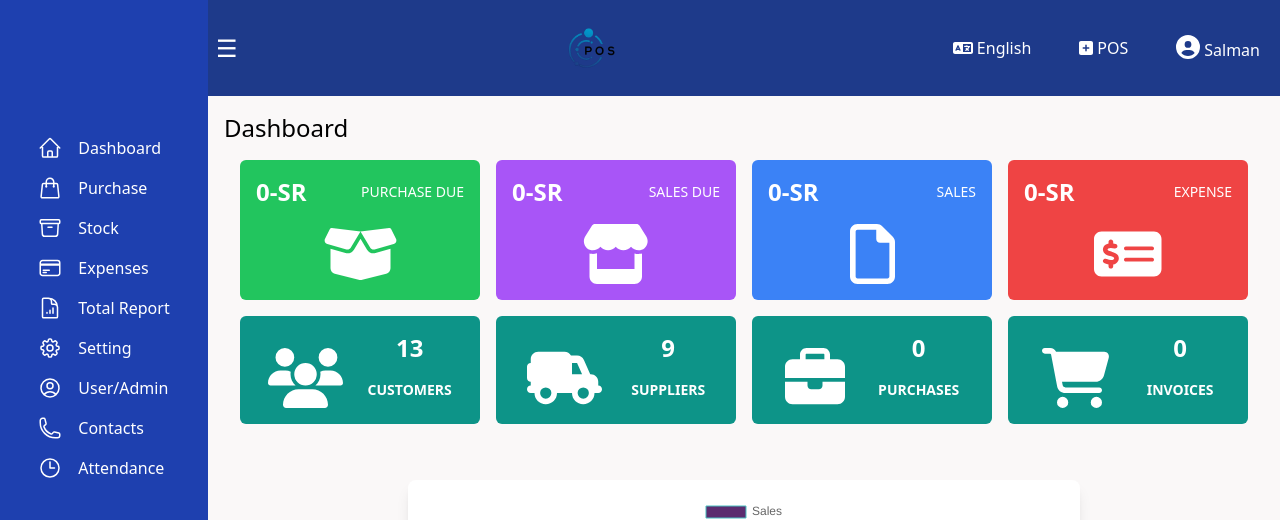
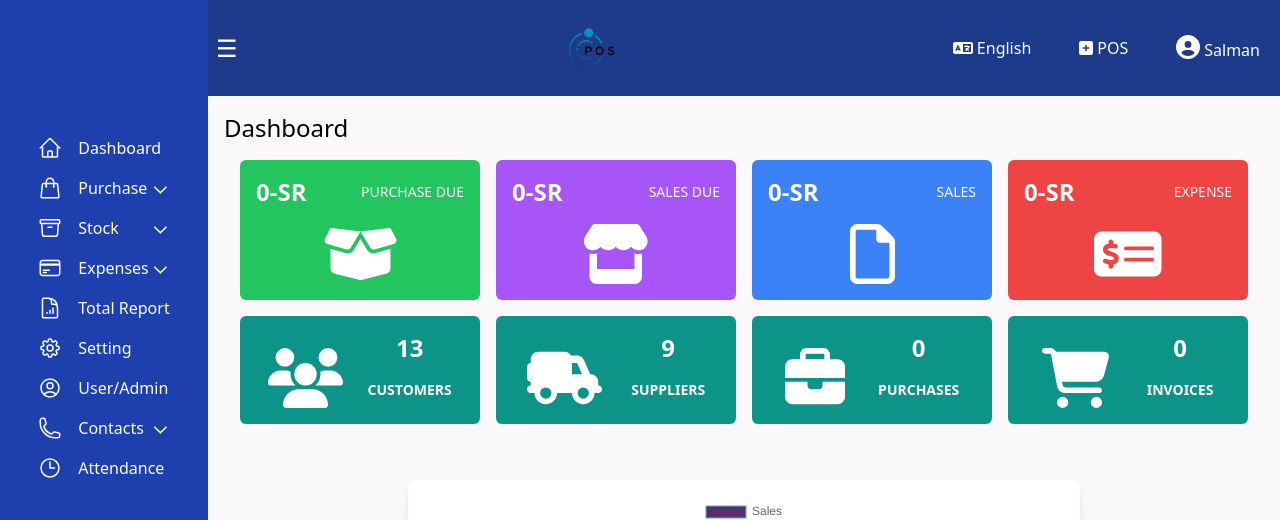
Before and after one commit to ashik12060/pos-site, a React (Create React App) app: page /dashboard in a window 1280 px wide. Shown: the top 520 px of the page. Built offline with nearby package versions, Linux system fonts and the light colour scheme.

Commit message:
sidebar re-build

```diff
--- a/src/components/Sidebar/Sidebar.js
+++ b/src/components/Sidebar/Sidebar.js
@@ -1,14 +1,36 @@
 import React, { useState } from 'react';
 import { Link } from 'react-router-dom';
-import { HomeIcon, ShoppingBagIcon, ArchiveBoxIcon, CreditCardIcon, DocumentChartBarIcon, Cog8ToothIcon, UserCircleIcon, PhoneIcon, ClockIcon } from '@heroicons/react/24/outline';
-
+import {
+  HomeIcon,
+  ShoppingBagIcon,
+  ArchiveBoxIcon,
+  CreditCardIcon,
+  DocumentChartBarIcon,
+  Cog8ToothIcon,
+  UserCircleIcon,
+  PhoneIcon,
+  ClockIcon,
+} from '@heroicons/react/24/outline';
 
 const Sidebar = ({ isOpen, toggleSidebar }) => {
   const [isContactsOpen, setIsContactsOpen] = useState(false);
+  const [isExpensesOpen, setIsExpensesOpen] = useState(false);
+  const [isPurchaseOpen, setIsPurchaseOpen] = useState(false);
+  const [isStockOpen, setIsStockOpen] = useState(false);
 
   const toggleContacts = () => {
     setIsContactsOpen(!isContactsOpen);
   };
+  const toggleStock = () => {
+    setIsStockOpen(!isStockOpen);
+  };
+  const toggleExpenses = () => {
+    setIsExpensesOpen(!isExpensesOpen);
+  };
+  const togglePurchase = () => {
+    setIsPurchaseOpen(!isPurchaseOpen);
+  };
+
   return (
     <aside className={`fixed top-0 left-0 h-full bg-blue-800 text-white transition-all duration-300 transform ${isOpen ? 'w-52' : 'w-16'} overflow-hidden`}>
       <nav className="flex flex-col items-center p-4">
@@ -26,9 +48,11 @@ const Sidebar = ({ isOpen, toggleSidebar }) => {
               <HomeIcon className="h-6 w-6" />
             )}
           </Link>
-          <Link
-            to="/purchase"
-            className={`flex items-center py-2 ${isOpen ? 'justify-start' : 'justify-center'} w-full`}
+
+
+         <div
+            className={`flex items-center py-2 ${isOpen ? 'justify-start' : 'justify-center'} w-full cursor-pointer`}
+            onClick={togglePurchase}
           >
             {isOpen ? (
               <>
@@ -38,10 +62,44 @@ const Sidebar = ({ isOpen, toggleSidebar }) => {
             ) : (
               <ShoppingBagIcon className="h-6 w-6" />
             )}
-          </Link>
-          <Link
-            to="/stock"
-            className={`flex items-center py-2 ${isOpen ? 'justify-start' : 'justify-center'} w-full`}
+            {isOpen && (
+              <svg
+                className="h-4 w-4 ml-auto transform rotate-90"
+                viewBox="0 0 20 20"
+                fill="none"
+                stroke="currentColor"
+              >
+                <path
+                  strokeLinecap="round"
+                  strokeLinejoin="round"
+                  strokeWidth={2}
+                  d="M9 5l7 7-7 7"
+                />
+              </svg>
+            )}
+          </div>
+
+          {isPurchaseOpen && (
+            <ul className="flex flex-col mt-2 w-full">
+              <li className={`flex items-center  px-4 ${isOpen ? 'justify-start' : 'justify-center'} w-full`}>
+                <Link to="/purchase" className="flex items-center w-full">
+                  <span className="ml-4">New Purchases</span>
+                </Link>
+              </li>
+              <li className={`flex items-center  px-4 ${isOpen ? 'justify-start' : 'justify-center'} w-full`}>
+                <Link to="/purchase" className="flex items-center w-full">
+                  <span className="ml-4">Purchases List
+                  </span>
+                </Link>
+              </li>
+            </ul>
+          )}
+
+{/*  */}
+
+<div
+            className={`flex items-center py-2 ${isOpen ? 'justify-start' : 'justify-center'} w-full cursor-pointer`}
+            onClick={toggleStock}
           >
             {isOpen ? (
               <>
@@ -51,10 +109,53 @@ const Sidebar = ({ isOpen, toggleSidebar }) => {
             ) : (
               <ArchiveBoxIcon className="h-6 w-6" />
             )}
-          </Link>
-          <Link
-            to="/expenses"
-            className={`flex items-center py-2 ${isOpen ? 'justify-start' : 'justify-center'} w-full`}
+            {isOpen && (
+              <svg
+                className="h-4 w-4 ml-auto transform rotate-90"
+                viewBox="0 0 20 20"
+                fill="none"
+                stroke="currentColor"
+              >
+                <path
+                  strokeLinecap="round"
+                  strokeLinejoin="round"
+                  strokeWidth={2}
+                  d="M9 5l7 7-7 7"
+                />
+              </svg>
+            )}
+          </div>
+
+          {isStockOpen && (
+            <ul className="flex flex-col mt-2 w-full">
+              <li className={`flex items-center  px-4 ${isOpen ? 'justify-start' : 'justify-center'} w-full`}>
+                <Link to="/stock" className="flex items-center w-full">
+                  <span className="ml-4">Categories</span>
+                </Link>
+              </li>
+              <li className={`flex items-center  px-4 ${isOpen ? 'justify-start' : 'justify-center'} w-full`}>
+                <Link to="/contacts" className="flex items-center w-full">
+                  <span className="ml-4">Product list
+                  </span>
+                </Link>
+              </li>
+              <li className={`flex items-center  px-4 ${isOpen ? 'justify-start' : 'justify-center'} w-full`}>
+                <Link to="/contacts" className="flex items-center w-full">
+                  <span className="ml-4">Stock Report
+                  </span>
+                </Link>
+              </li>
+            </ul>
+          )}
+
+
+
+
+
+          {/* expenses starts */}
+          <div
+            className={`flex items-center py-2 ${isOpen ? 'justify-start' : 'justify-center'} w-full cursor-pointer`}
+            onClick={toggleExpenses}
           >
             {isOpen ? (
               <>
@@ -64,7 +165,45 @@ const Sidebar = ({ isOpen, toggleSidebar }) => {
             ) : (
               <CreditCardIcon className="h-6 w-6" />
             )}
-          </Link>
+            {isOpen && (
+              <svg
+                className="h-4 w-4 ml-auto transform rotate-90"
+                viewBox="0 0 20 20"
+                fill="none"
+                stroke="currentColor"
+              >
+                <path
+                  strokeLinecap="round"
+                  strokeLinejoin="round"
+                  strokeWidth={2}
+                  d="M9 5l7 7-7 7"
+                />
+              </svg>
+            )}
+          </div>
+
+          {isExpensesOpen && (
+            <ul className="flex flex-col mt-2 w-full">
+              <li className={`flex items-center  px-4 ${isOpen ? 'justify-start' : 'justify-center'} w-full`}>
+                <Link to="/contacts" className="flex items-center w-full">
+                  <span className="ml-4">Expenses list</span>
+                </Link>
+              </li>
+              <li className={`flex items-center  px-4 ${isOpen ? 'justify-start' : 'justify-center'} w-full`}>
+                <Link to="/contacts" className="flex items-center w-full">
+                  <span className="ml-4">Category list
+                  </span>
+                </Link>
+              </li>
+            </ul>
+          )}
+          {/* expenses ended */}
+
+
+
+
+
+
           <Link
             to="/total-report"
             className={`flex items-center py-2 ${isOpen ? 'justify-start' : 'justify-center'} w-full`}
@@ -105,9 +244,10 @@ const Sidebar = ({ isOpen, toggleSidebar }) => {
             )}
           </Link>
 
-          <Link
-            to="/contacts"
-            className={`flex items-center py-2 ${isOpen ? 'justify-start' : 'justify-center'} w-full`}
+          {/* Contacts Dropdown */}
+          <div
+            className={`flex items-center py-2 ${isOpen ? 'justify-start' : 'justify-center'} w-full cursor-pointer`}
+            onClick={toggleContacts}
           >
             {isOpen ? (
               <>
@@ -117,9 +257,39 @@ const Sidebar = ({ isOpen, toggleSidebar }) => {
             ) : (
               <PhoneIcon className="h-6 w-6" />
             )}
-          </Link>
+            {isOpen && (
+              <svg
+                className="h-4 w-4 ml-auto transform rotate-90"
+                viewBox="0 0 20 20"
+                fill="none"
+                stroke="currentColor"
+              >
+                <path
+                  strokeLinecap="round"
+                  strokeLinejoin="round"
+                  strokeWidth={2}
+                  d="M9 5l7 7-7 7"
+                />
+              </svg>
+            )}
+          </div>
 
+          {isContactsOpen && (
+            <ul className="flex flex-col mt-2 w-full">
+              <li className={`flex items-center  px-4 ${isOpen ? 'justify-start' : 'justify-center'} w-full`}>
+                <Link to="/contacts" className="flex items-center w-full">
+                  <span className="ml-4">Contacts</span>
+                </Link>
+              </li>
+              <li className={`flex items-center  px-4 ${isOpen ? 'justify-start' : 'justify-center'} w-full`}>
+                <Link to="/contacts" className="flex items-center w-full">
+                  <span className="ml-4">Contacts</span>
+                </Link>
+              </li>
+            </ul>
+          )}
 
+          {/* End of Contacts Dropdown */}
 
           <Link
             to="/attendance"
```
